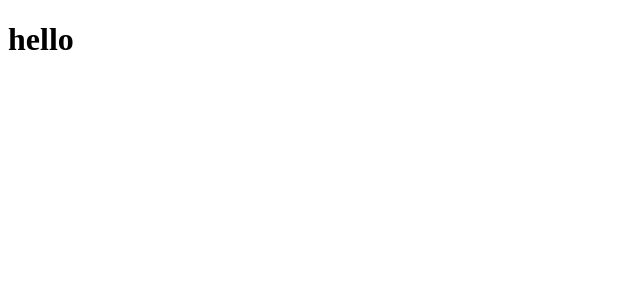
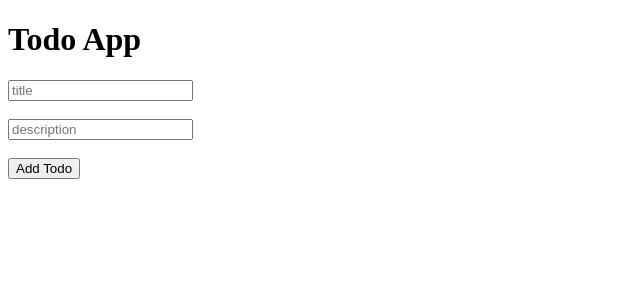
Before and after one commit to kanchankalauni/Todo-App-using-React, a React (Vite) app: page / in a window 1280 px wide. Shown: the top 300 px of the page, without its empty margins (0-640 px from the left). Built offline with nearby package versions, Linux system fonts and the light colour scheme.

Commit message:
Todo added in the UI

```diff
--- a/src/App.jsx
+++ b/src/App.jsx
@@ -1,8 +1,42 @@
+import { useState } from "react"
+
 function App() {
 
-  return (
-    <h1>hello</h1>
-  )
+    const [allTodos, setAllTodos] = useState([])
+    const [singleTodo, setSingleTodo] = useState({title : "", desc : ""})
+
+    function handleAddTodo() {
+        // setAllTodos(prevValue => [...prevValue, singleTodo])
+        setAllTodos([...allTodos, singleTodo])
+    }
+
+    return (
+        <>
+            <div>
+                <h1>Todo App</h1>
+                <input type="text" placeholder="title" onChange={(e) => setSingleTodo(prevValue => ({...prevValue, title : e.target.value}))}/>
+                <br />
+                <br />
+                <input type="text" placeholder="description" onChange={(e) => setSingleTodo(prevValue => ({...prevValue, desc : e.target.value}))}/>
+                <br />
+                <br />
+                <button onClick={handleAddTodo}>Add Todo</button>
+            </div>
+            <div>
+                {
+                    allTodos.map((data, i) => (
+                        <div key={i} style={{backgroundColor : "lightgray"}}>
+                            <p>{i+1}</p>
+                            <h1>{data.title}</h1>
+                            <p>{data.desc}</p>
+                            <button>Edit</button>
+                            <button>Remove</button>
+                        </div>
+                    ))
+                }
+            </div>
+        </>
+    )
 }
 
 export default App
```
